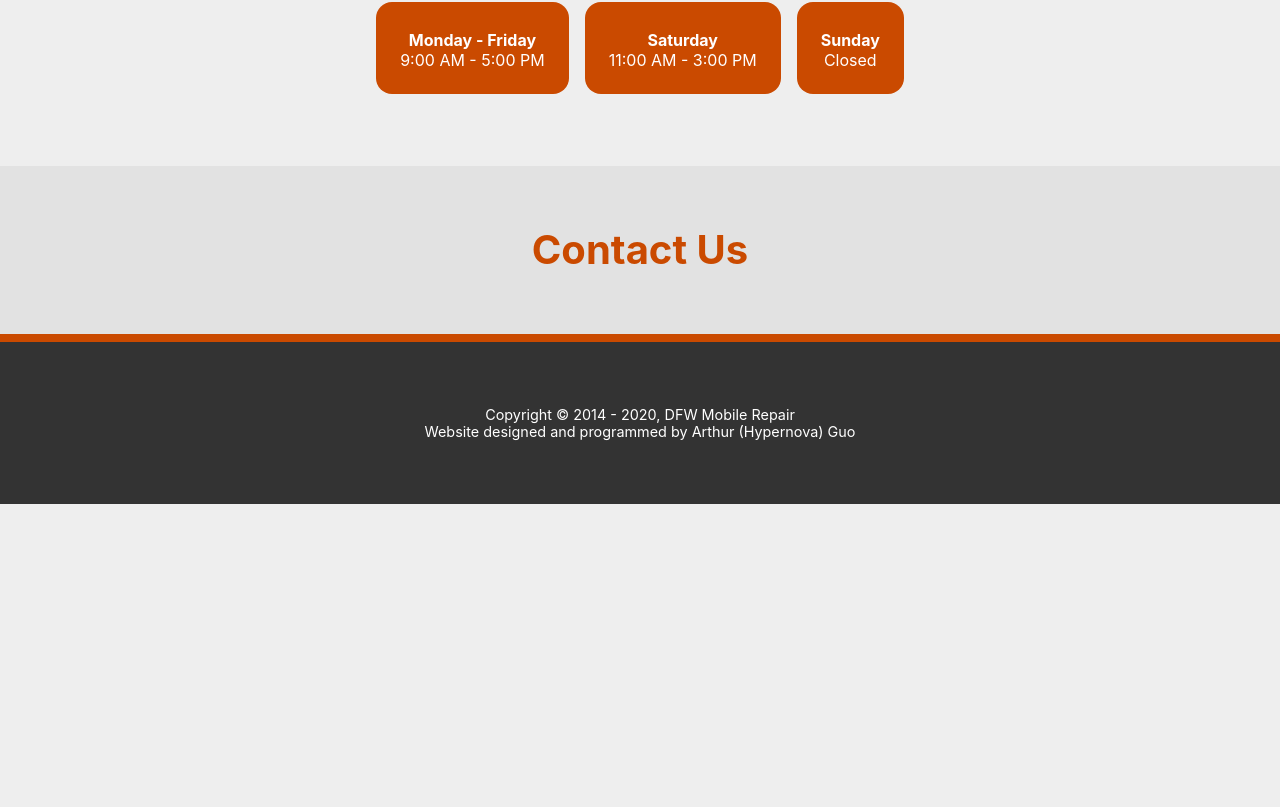
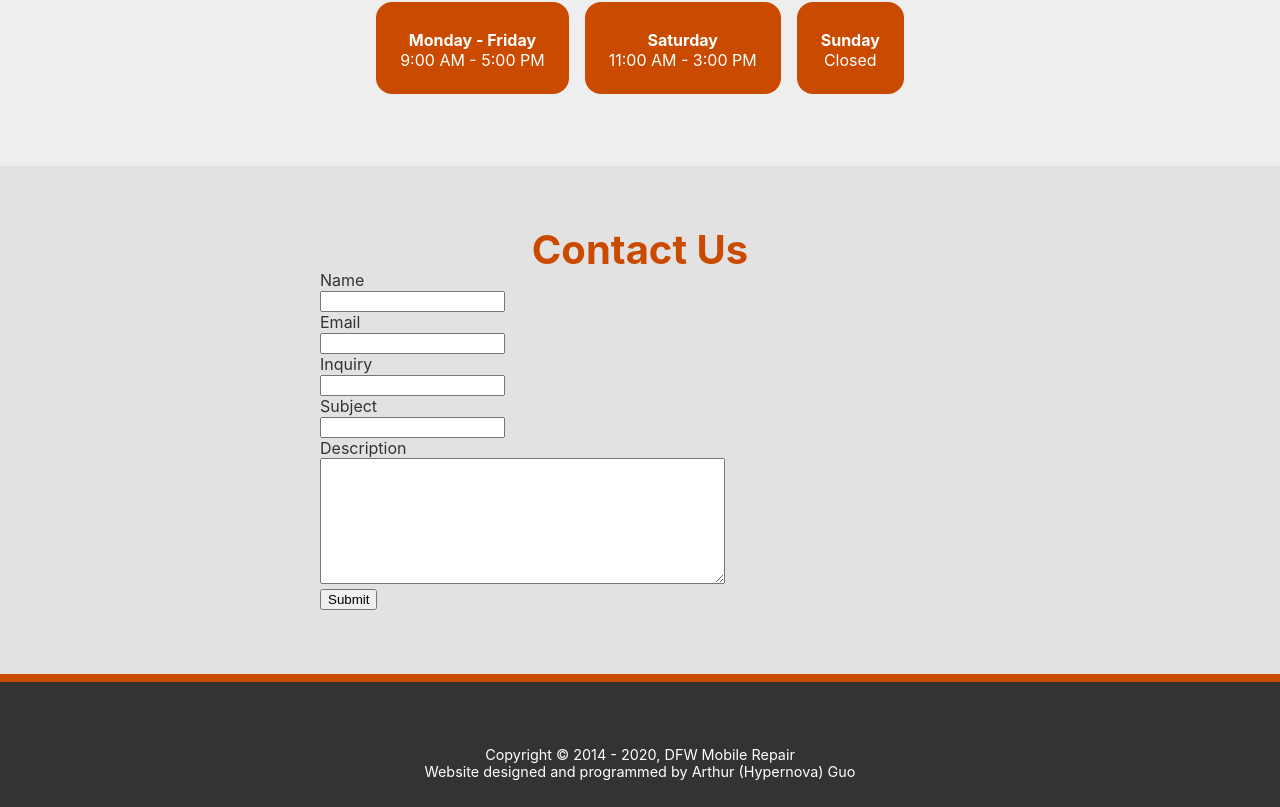
Before and after one commit to HypernovaTX/DFWMobileRepair, a React (Create React App) app in the folder DFW-Mobile/: page / in a window 1280 px wide. Shown: the part 1983-2790 px from the top of the page. Before the commit the page ends 2487 px from the top, so only its background shows below. Built offline with nearby package versions, Linux system fonts and the light colour scheme.

Commit message:
Basic contact form html

```diff
--- a/DFW-Mobile/src/components/template.tsx
+++ b/DFW-Mobile/src/components/template.tsx
@@ -268,7 +268,7 @@ export default class Template extends React.Component<Props, State> {
                 </div>
                 <div key='service_note_box' className='service-note'>
                     <p>
-                        Not all of the listed services can be applied to all vehicle make and models. If your expected service is not on the list, we may or may not able to service it. Please leave us a contact and we will get back to you as soon as we can!
+                        Not all of the listed services can be applied to all vehicle make and models. If your expected service is not on the list, we may or may not able to service it. Please leave us your contact information and we’ll get back to you as soon as possible!
                     </p>
                 </div>
             </>
@@ -276,10 +276,94 @@ export default class Template extends React.Component<Props, State> {
     }
 
     contact(): JSX.Element {
+        const email_regex = /^[a-zA-Z0-9._-]+@[a-zA-Z0-9.-]+\.[a-zA-Z]{2,6}$/;
+        const inqury = [
+            'get a quote',
+            'schedule an appointment',
+            'business inqury'
+        ];
         return (
             <>
                 <form key='contact_form'>
+                    <div key='cform_block1' className='form-block'>
+                        <div key='cform_name' className='form-title'>Name</div>
+                        <div key='cform_name_box'>
+                            <input
+                                key = 'cform_name_box_input'
+                                type = 'text'
+                                value = ''
+                                onChange = {() => {}}
+                                disabled = {false}
+                                className = 'form-input-text'
+                            ></input>
+                        </div>
+                    </div>
 
+                    <div key='cform_block2' className='form-block'>
+                        <div key='cform_email' className='form-title'>Email</div>
+                        <div key='cform_email_box'>
+                            <input
+                                key = 'cform_name_box_input'
+                                type = 'text'
+                                value = ''
+                                onChange = {() => {}}
+                                disabled = {false}
+                                className = 'form-input-text'
+                            ></input>
+                        </div>
+                    </div>
+
+                    <div key='cform_block3' className='form-block'>
+                        <div key='cform_type' className='form-title'>Inquiry</div>
+                        <div key='cform_type_box'>
+                            <input
+                                key = 'cform_name_box_input'
+                                type = 'text'
+                                value = ''
+                                onChange = {() => {}}
+                                disabled = {false}
+                                className = 'form-input-text'
+                            ></input>
+                        </div>
+                    </div>
+
+                    <div key='cform_block4' className='form-block'>
+                        <div key='cform_title' className='form-name'>Subject</div>
+                        <div key='cform_title_box'>
+                            <input
+                                key = 'cform_title_box_input'
+                                type = 'text'
+                                value = ''
+                                onChange = {() => {}}
+                                disabled = {false}
+                                className = 'form-input-text'
+                            ></input>
+                        </div>
+                    </div>
+
+                    <div key='cform_block9' className='form-block'>
+                        <div key='cform_description' className='form-title'>Description</div>
+                        <div key='cform_description_box'>
+                            <textarea
+                                key = 'cform_description_box_input'
+                                value = ''
+                                onChange = {() => {}}
+                                rows = {8}
+                                cols = {48}
+                                disabled = {false}
+                                className = 'form-input-textarea'
+                            ></textarea>
+                        </div>
+                    </div>
+                    <div key='cform_submit_block' className='form-block submit'>
+                        <button
+                            key = 'cform_submit_button'
+                            type = 'button'
+                            disabled = {false}
+                            onClick = {() => {}}
+                            className = 'form-button'
+                        >Submit</button>
+                    </div>
                 </form>
             </>
         );
```
